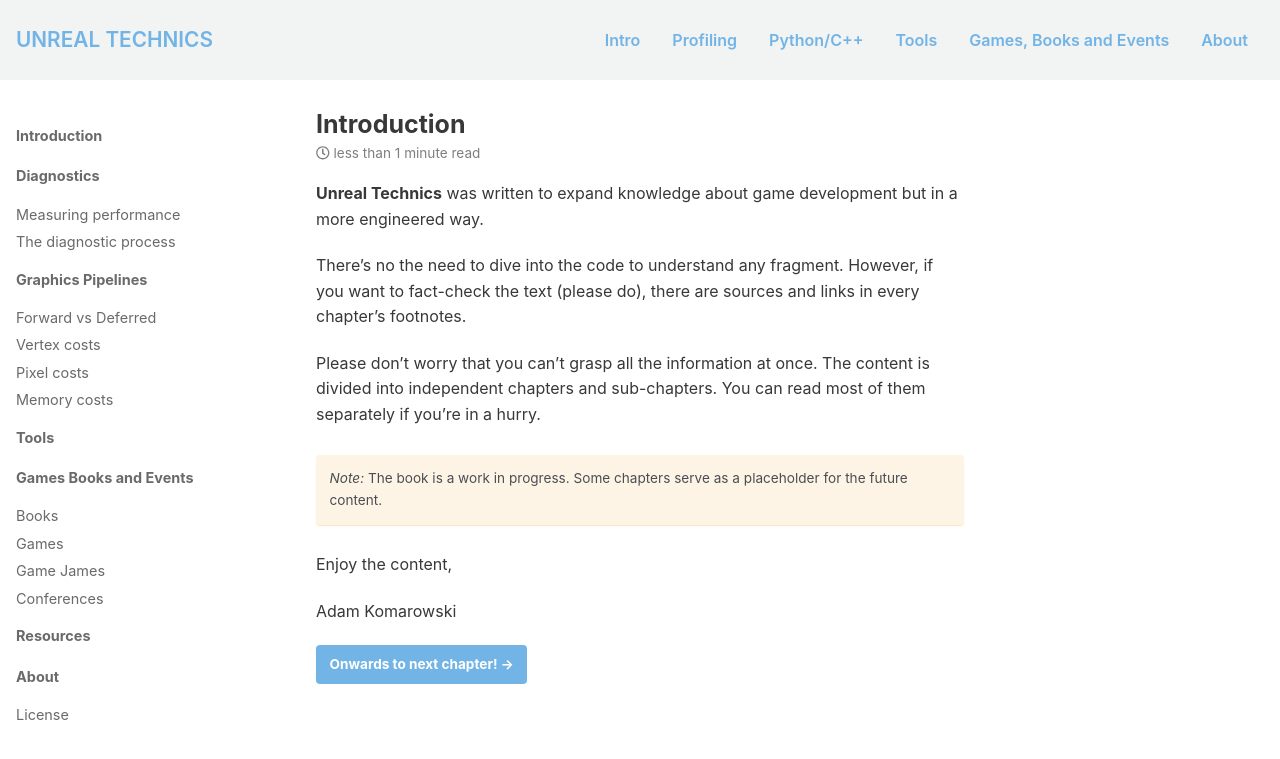
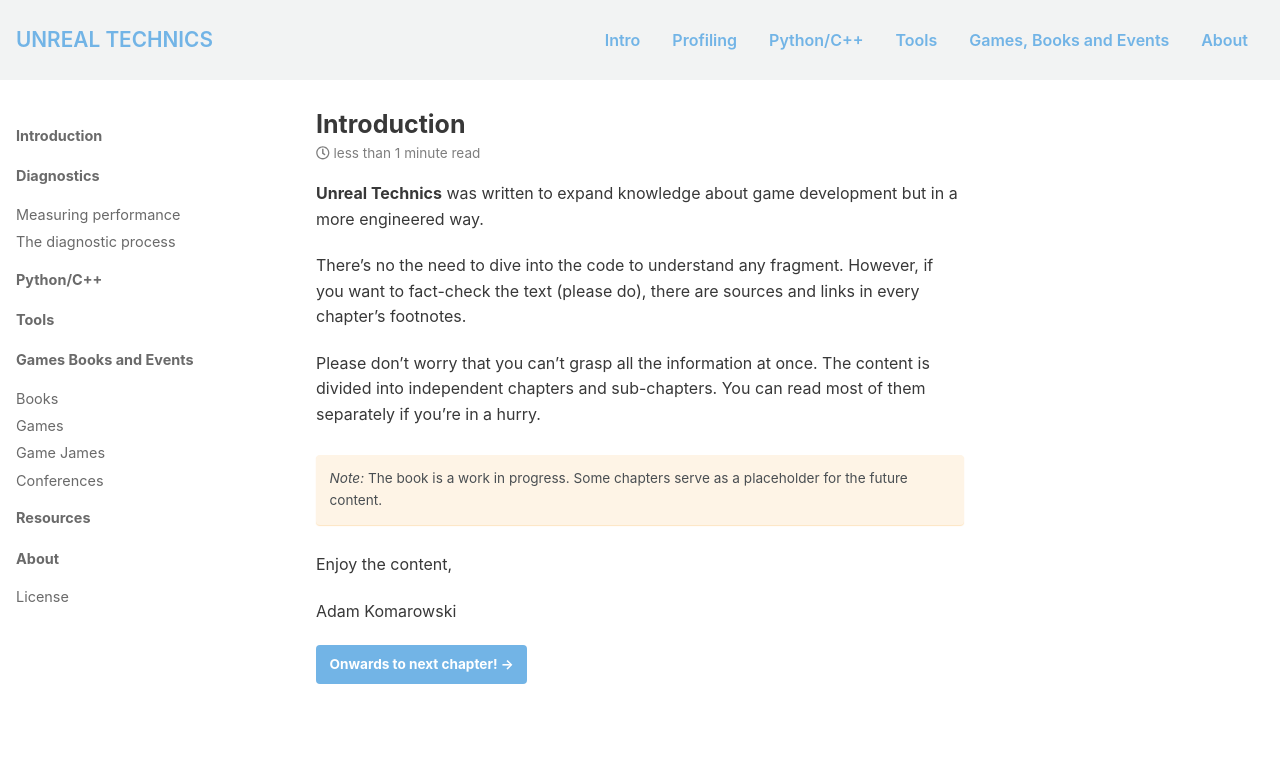
Before and after one commit to AdamKomarowski/unrealtechart, a Jekyll site: the page built from book/index.md, in a window 1280 px wide and 900 px high. Shown: the top 759 px of the window. Built offline with Jekyll 4.4.1, drawn with Linux system fonts in a browser that asks for light colours; nearby versions of some CDN libraries.

Commit message:
Update navigation.yml

```diff
--- a/_data/navigation.yml
+++ b/_data/navigation.yml
@@ -5,7 +5,7 @@ main:
   - title: "Profiling"
     url: /book/process/
   - title: "Python/C++"
-    url: /book/pipelines/
+    url: /book/coding/
   - title: "Tools"
     url: /book/tools/
   - title: "Games, Books and Events"
@@ -23,17 +23,8 @@ book:
         url: /book/process/measuring-performance/
       - title: "The diagnostic process"
         url: /book/process/diagnosis/
-  - title: "Graphics Pipelines"
-    url: /book/pipelines/
-    children:
-      - title: "Forward vs Deferred"
-        url: /book/pipelines/forward-vs-deferred/
-      - title: "Vertex costs"
-        url: /book/pipelines/vertex/
-      - title: "Pixel costs"
-        url: /book/pipelines/pixel/
-      - title: "Memory costs"
-        url: /book/pipelines/memory/
+  - title: "Python/C++"
+    url: /book/coding/
   - title: "Tools"
     url: /book/tools/
   - title: "Games Books and Events"
```
